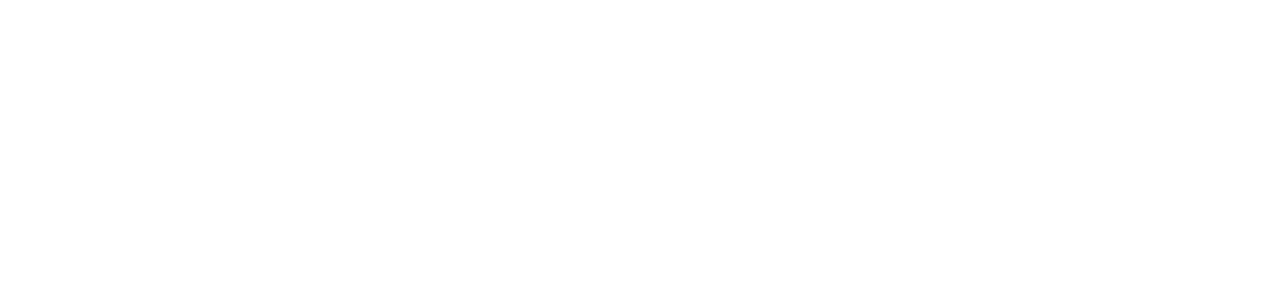
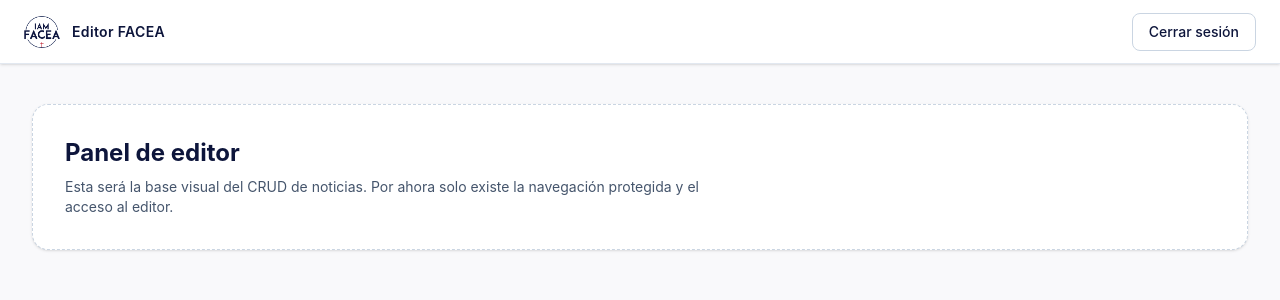
Before and after one commit to iam-facea/FACEA-landing-page-Frontend, a React (Vite) app in the folder frontend/: page /editor in a window 1280 px wide. Before the commit this address had no page. Shown: the top 300 px of the page. Built offline with nearby package versions, Linux system fonts and the light colour scheme; sample sign-in values are in the browser's storage.

Commit message:
pagina base

```diff
--- a/frontend/src/App.tsx
+++ b/frontend/src/App.tsx
@@ -4,14 +4,8 @@
 import { LoginPage } from "./pages/LoginPage";
 import { NavBar } from "./components/layout/NavBar";
 import { ProtectedRoute } from "./components/auth/ProtectedRoute";
-
-// Un componente temporal para el Admin
-const AdminDashboard = () => (
-  <div className="p-20 text-center">
-    <h1 className="text-3xl font-bold">Panel de Administración de Novedades</h1>
-    <p>Aquí irá tu CRUD de noticias pronto...</p>
-  </div>
-);
+import { EditorPage } from "./pages/EditorPage";
+import { Navigate } from "react-router-dom";
 
 function App() {
   return (
@@ -31,15 +25,18 @@
         {/* Ruta de Login */}
         <Route path="/login" element={<LoginPage />} />
 
-        {/* Ruta Protegida: Admin */}
+        {/* Ruta Protegida: Editor */}
         <Route
-          path="/admin"
+          path="/editor"
           element={
             <ProtectedRoute>
-              <AdminDashboard />
+              <EditorPage />
             </ProtectedRoute>
           }
         />
+
+        {/* Alias antiguo para no romper enlaces previos */}
+        <Route path="/admin" element={<Navigate to="/editor" replace />} />
       </Routes>
     </BrowserRouter>
   );
--- /dev/null
+++ b/frontend/src/components/layout/EditorNavBar.tsx
@@ -0,0 +1,31 @@
+import { useNavigate } from "react-router-dom";
+import faceaLogo from "../../assets/images/FACEA-logo.png";
+import { authService } from "../../services/authService";
+
+export const EditorNavBar = () => {
+  const navigate = useNavigate();
+
+  const handleLogout = () => {
+    authService.logout();
+    navigate("/login");
+  };
+
+  return (
+    <header className="flex h-16 items-center justify-between border-b border-slate-200 bg-white px-6 shadow-sm">
+      <a href="/editor" className="flex items-center gap-3">
+        <img src={faceaLogo} alt="FACEA" className="h-9 w-auto object-contain" />
+        <span className="text-sm font-semibold tracking-wide text-[#0d153b]">
+          Editor FACEA
+        </span>
+      </a>
+
+      <button
+        type="button"
+        onClick={handleLogout}
+        className="rounded-lg border border-slate-300 px-4 py-2 text-sm font-medium text-[#0d153b] transition-colors hover:border-[#bd222f] hover:text-[#bd222f]"
+      >
+        Cerrar sesión
+      </button>
+    </header>
+  );
+};
--- /dev/null
+++ b/frontend/src/pages/EditorPage.tsx
@@ -0,0 +1,21 @@
+import { EditorNavBar } from "../components/layout/EditorNavBar";
+
+export const EditorPage = () => {
+  return (
+    <div className="min-h-screen bg-[#f9f9fb]">
+      <EditorNavBar />
+
+      <main className="mx-auto flex w-full max-w-7xl flex-col gap-6 px-6 py-10 lg:px-8">
+        <section className="rounded-2xl border border-dashed border-slate-300 bg-white p-8 shadow-sm">
+          <h1 className="text-2xl font-bold text-[#0d153b]">Panel de editor</h1>
+          <p className="mt-2 max-w-2xl text-sm text-slate-600">
+            Esta será la base visual del CRUD de noticias. Por ahora solo existe
+            la navegación protegida y el acceso al editor.
+          </p>
+        </section>
+      </main>
+    </div>
+  );
+};
+
+export default EditorPage;
--- a/frontend/src/pages/LoginPage.tsx
+++ b/frontend/src/pages/LoginPage.tsx
@@ -18,7 +18,7 @@
 
     try {
       const success = await authService.login(username, password);
-      if (success) navigate("/admin");
+      if (success) navigate("/editor");
     } catch (err) {
       setError(err as string);
     } finally {
```
